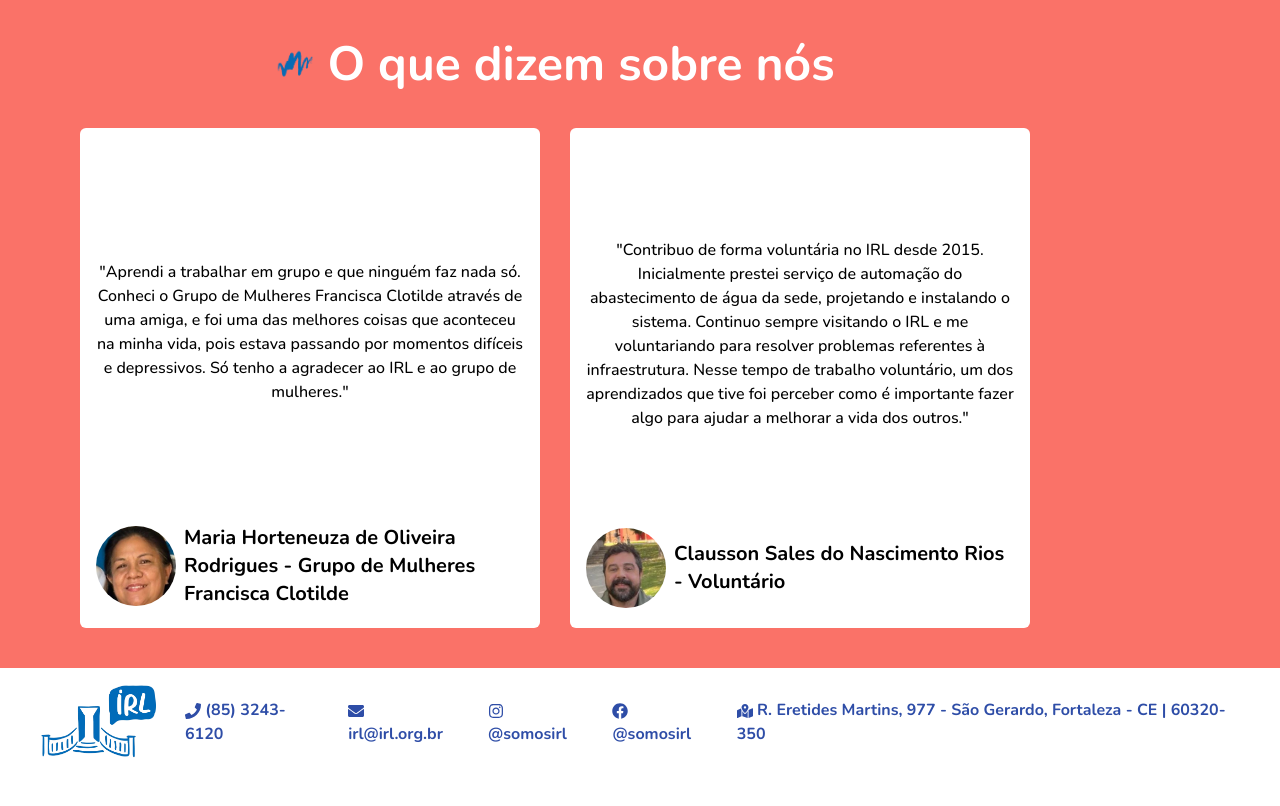
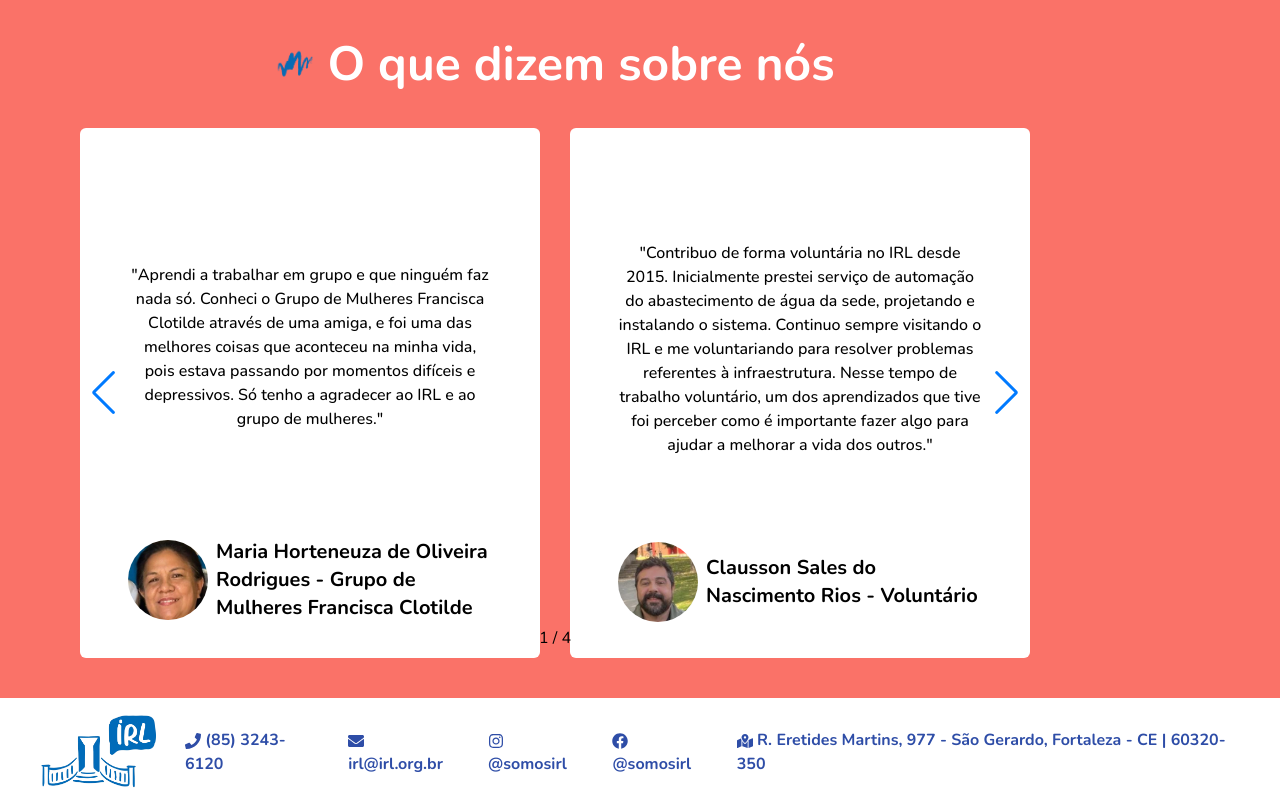
Before and after one commit to flaviare1s/irl, a React (Vite) app: page / in a window 1280 px wide. Shown: the part 4640-5446 px from the top of the page. Before the commit the page ends 5416 px from the top, so only its background shows below. Built offline with nearby package versions, Linux system fonts and the light colour scheme.

Commit message:
Ajusta paginação

```diff
--- a/src/components/Depoimento.jsx
+++ b/src/components/Depoimento.jsx
@@ -1,6 +1,6 @@
 export const Depoimento = ({ depoimento, foto, nome, relacao }) => {
   return (
-    <section className="flex flex-col items-center justify-center p-8 lg:p-4 bg-white rounded-md h-[500px]">
+    <section className="flex flex-col items-center justify-center py-8 px-10 lg:px-12 bg-white rounded-md h-[530px]">
       <div className="flex-grow flex flex-col items-center justify-center">
         <p className="text-base font-medium text-center">{depoimento}</p>
       </div>
--- a/src/components/Depoimentos.jsx
+++ b/src/components/Depoimentos.jsx
@@ -7,21 +7,26 @@ import clausonSales from "../assets/img/fotos/clauson_sales.jpg";
 import adrianMelo from "../assets/img/fotos/adrian_melo.jpg";
 import mariaHorteneuza from "../assets/img/fotos/maria_horteneuza.jpg";
 
+// Importações do Swiper
 import { Swiper, SwiperSlide } from "swiper/react";
+import { Pagination, Navigation } from "swiper/modules";
 import "swiper/css";
 import "swiper/css/pagination";
+import "swiper/css/navigation";
 
 export const Depoimentos = () => {
   return (
     <div className="bg-living-coral flex flex-col justify-center items-center py-10 px-4 md:px-10 lg:pl-20 lg:pr-[250px]">
       <div className="flex justify-center items-center gap-3 mb-10">
-        <img className="w-10" src={pattern} />
+        <img className="w-10" src={pattern} alt="elemento decorativo" />
         <h2 className="text-white text-3xl md:text-5xl text-center font-bold">
           O que dizem sobre nós
         </h2>
       </div>
+
       <div className="flex flex-col lg:flex-row justify-center items-center w-full">
         <Swiper
+          modules={[Pagination, Navigation]}
           spaceBetween={30}
           slidesPerView={1}
           loop={true}
@@ -29,17 +34,16 @@ export const Depoimentos = () => {
             clickable: true,
             type: "fraction",
           }}
+          navigation={true}
           breakpoints={{
             640: {
               slidesPerView: 1,
             },
-            768: {
+            900: {
               slidesPerView: 2,
-              spaceBetween: 30,
             },
-            1300: {
+            1360: {
               slidesPerView: 3,
-              spaceBetween: 30,
             },
           }}
           className="w-full"
```
